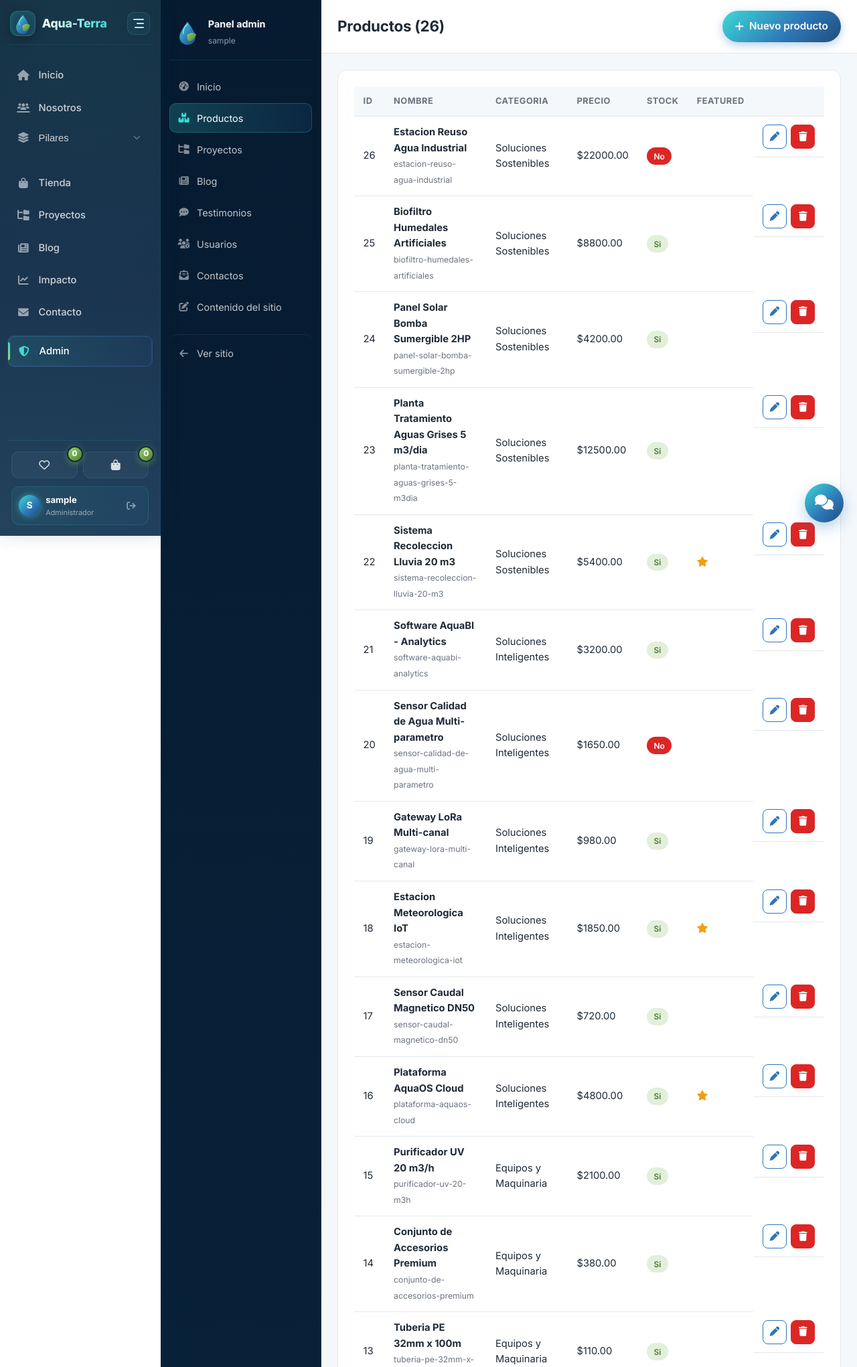
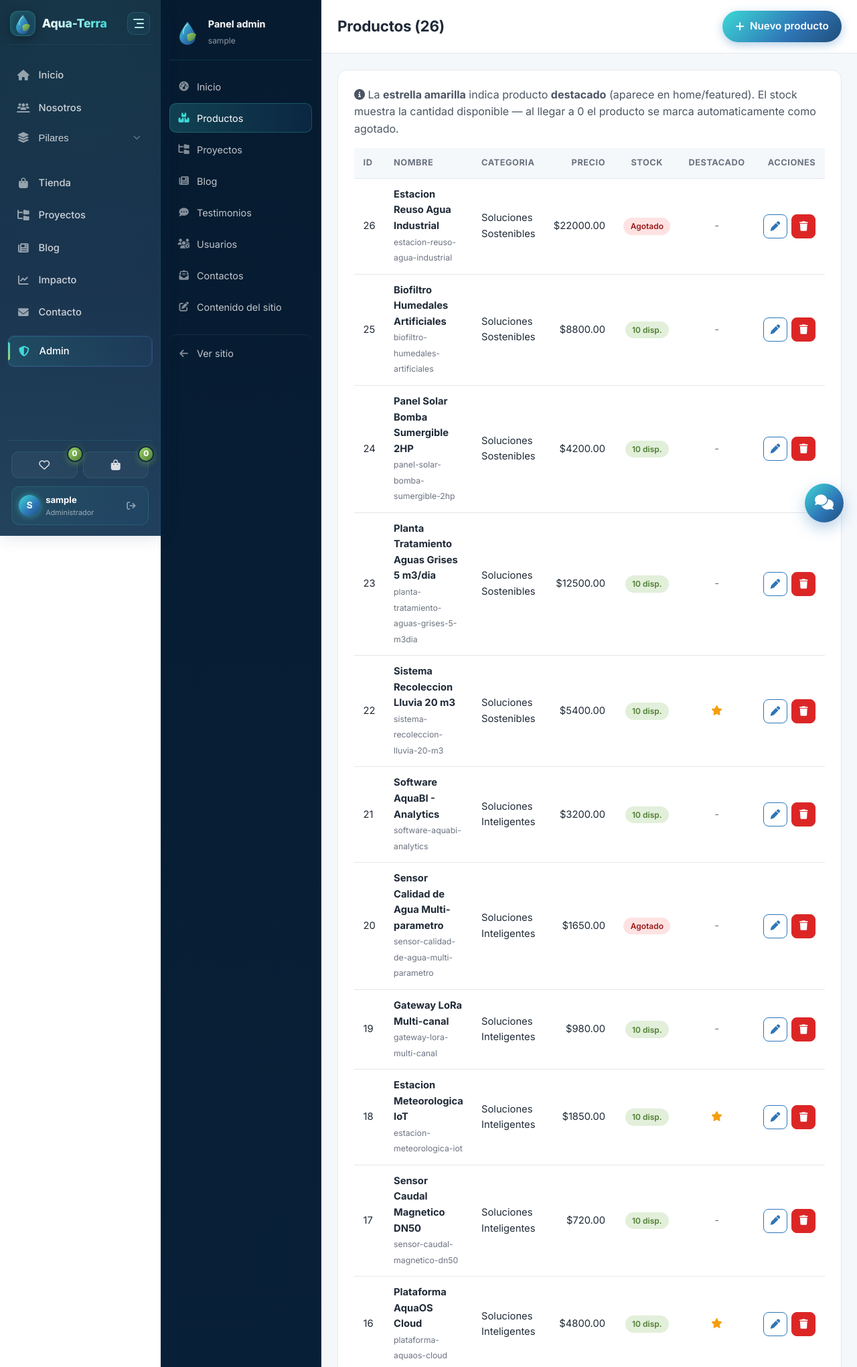
Before and after one commit to Erickkunz/Aqua-terra, a FastAPI app: page /admin/products in a window 1280 px wide. Shown: the top 2041 px of the page at 67% size. Run offline with FastAPI, Linux system fonts and the light colour scheme; the visitor is signed in with stand-in values (Sample User, id 1); data comes from the database, SQL or seed files in the repository; data that the repository does not hold is empty.

Commit message:
Fix admin UI: square icon buttons, click reliability, stock display, account isolation
- Cursor water-waves now disabled on /admin pages so they can't
  interfere with clicks. pointer-events: none enforced on every
  descendant of #aquaCursorRoot.
- All admin tables rewritten with explicit column widths and a real
  row-actions container. Icon buttons are 36x36, z-index 5, with
  pointer-events: auto !important so they always receive clicks.
- Added .btn-danger and .chip-danger utility classes (no more inline
  style="background:#dc2626").
- Product list now shows "{N} disp." when in stock, "Agotado" when
  in_stock=False OR stock_qty=0. Edit page keeps the two in sync:
  setting qty=0 forces in_stock=False regardless of checkbox.
- All save/delete buttons now have explicit type="submit".
- Help banner on /admin/products and /admin/users clarifies that the
  star icon means "destacado" (featured), not "favorito".
- Session is fully cleared on logout, login and register. Cart and
  wishlist no longer leak across accounts on a shared browser.

Co-Authored-By: Claude Opus 4.7 <noreply@anthropic.com>

```diff
--- a/backend/static/css/futuristic.css
+++ b/backend/static/css/futuristic.css
@@ -661,7 +661,7 @@ body.sidebar-collapsed .sidebar-user[data-tip]:hover::after {
 
 /* ---- Compact icon buttons for admin tables ---- */
 .row-actions {
-  display: flex !important;
+  display: inline-flex !important;
   gap: .4rem !important;
   justify-content: flex-end !important;
   align-items: center !important;
@@ -685,10 +685,12 @@ body.sidebar-collapsed .sidebar-user[data-tip]:hover::after {
   line-height: 1 !important;
   border-radius: 8px !important;
   border-width: 1px !important;
+  border-style: solid !important;
   transform: none !important;
   cursor: pointer !important;
   position: relative !important;
   z-index: 5 !important;
+  pointer-events: auto !important;
 }
 .row-actions .btn-sm:hover {
   transform: translateY(-1px) !important;
@@ -696,6 +698,25 @@ body.sidebar-collapsed .sidebar-user[data-tip]:hover::after {
 }
 .row-actions .btn-sm i { line-height: 1; }
 .admin-table td { vertical-align: middle !important; }
+
+/* danger button */
+.btn-danger {
+  background: #dc2626 !important;
+  color: #fff !important;
+  border-color: #dc2626 !important;
+}
+.btn-danger:hover { background: #b91c1c !important; border-color: #b91c1c !important; }
+
+/* danger chip */
+.chip-danger {
+  background: #fee2e2 !important;
+  color: #991b1b !important;
+}
+
+/* Force admin pages above the cursor canvas just in case */
+.admin-page, .admin-main, .admin-card, .admin-table, .admin-table * {
+  position: relative;
+}
 
 .cats-grid {
   display: grid;
--- a/backend/static/js/cursor-waves.js
+++ b/backend/static/js/cursor-waves.js
@@ -22,11 +22,14 @@
     const css = document.createElement('style');
     css.id = 'aquaCursorStyles';
     css.textContent = `
+      #aquaCursorRoot,
+      #aquaCursorRoot * {
+        pointer-events: none !important;
+      }
       #aquaCursorRoot {
         position: fixed !important;
         top: 0 !important; left: 0 !important;
         width: 100vw !important; height: 100vh !important;
-        pointer-events: none !important;
         z-index: 2147483646 !important;
         overflow: hidden !important;
       }
@@ -167,12 +170,13 @@
     }
     requestAnimationFrame(tick);
 
-    // Keep root last child of body (defensive)
-    setInterval(() => {
-      if (document.body.lastElementChild !== root) {
-        document.body.appendChild(root);
-      }
-    }, 2000);
+    // Disable on admin pages to keep the UI 100% predictable
+    if (location.pathname.startsWith('/admin')) {
+      root.remove();
+      css.remove();
+      console.log('[Aqua waves] hidden on admin pages');
+      return;
+    }
 
     // ===== Auto-spawn 5 big waves at center on load =====
     let testN = 0;
--- a/backend/templates/admin/product_form.html
+++ b/backend/templates/admin/product_form.html
@@ -46,7 +46,7 @@
 
   <div class="flex-between">
     <a href="/admin/products" class="btn btn-ghost"><i class="fa-solid fa-arrow-left"></i> Volver</a>
-    <button class="btn btn-primary btn-glow"><i class="fa-solid fa-save"></i> Guardar</button>
+    <button type="submit" class="btn btn-primary btn-glow"><i class="fa-solid fa-save"></i> Guardar</button>
   </div>
 </form>
 {% endblock %}
--- a/backend/templates/admin/products.html
+++ b/backend/templates/admin/products.html
@@ -7,11 +7,22 @@
 
 {% block admin_content %}
 <div class="admin-card">
+  <p class="admin-help" style="margin-bottom:1rem">
+    <i class="fa-solid fa-circle-info"></i>
+    La <strong>estrella amarilla</strong> indica producto <strong>destacado</strong> (aparece en home/featured).
+    El stock muestra la cantidad disponible — al llegar a 0 el producto se marca automaticamente como agotado.
+  </p>
   <div class="admin-table-wrap">
     <table class="admin-table">
       <thead>
         <tr>
-          <th>ID</th><th>Nombre</th><th>Categoria</th><th>Precio</th><th>Stock</th><th>Featured</th><th></th>
+          <th style="width:60px">ID</th>
+          <th>Nombre</th>
+          <th>Categoria</th>
+          <th style="width:110px;text-align:right">Precio</th>
+          <th style="width:110px;text-align:center">Stock</th>
+          <th style="width:80px;text-align:center" title="Marcado como destacado">Destacado</th>
+          <th style="width:110px;text-align:right">Acciones</th>
         </tr>
       </thead>
       <tbody>
@@ -20,14 +31,32 @@
           <td>{{ p.id }}</td>
           <td><strong>{{ p.name }}</strong><br><small class="muted">{{ p.slug }}</small></td>
           <td>{{ p.category.name if p.category else '-' }}</td>
-          <td>${{ '%.2f' % p.price }}</td>
-          <td>{% if p.in_stock %}<span class="chip chip-success">Si</span>{% else %}<span class="chip" style="background:#dc2626">No</span>{% endif %}</td>
-          <td>{% if p.is_featured %}<i class="fa-solid fa-star" style="color:#F59E0B"></i>{% endif %}</td>
-          <td class="row-actions">
-            <a href="/admin/products/{{ p.id }}/edit" class="btn btn-sm btn-outline"><i class="fa-solid fa-pen"></i></a>
-            <form method="post" action="/admin/products/{{ p.id }}/delete" onsubmit="return confirm('Eliminar producto {{ p.name }}?')" style="display:inline">
-              <button class="btn btn-sm" style="background:#dc2626;color:#fff;border-color:#dc2626"><i class="fa-solid fa-trash"></i></button>
-            </form>
+          <td style="text-align:right">${{ '%.2f' % p.price }}</td>
+          <td style="text-align:center">
+            {% if p.in_stock and p.stock_qty > 0 %}
+              <span class="chip chip-success">{{ p.stock_qty }} disp.</span>
+            {% else %}
+              <span class="chip chip-danger">Agotado</span>
+            {% endif %}
+          </td>
+          <td style="text-align:center">
+            {% if p.is_featured %}
+              <i class="fa-solid fa-star" style="color:#F59E0B" title="Producto destacado"></i>
+            {% else %}
+              <span class="muted">-</span>
+            {% endif %}
+          </td>
+          <td>
+            <div class="row-actions">
+              <a href="/admin/products/{{ p.id }}/edit" class="btn btn-sm btn-outline" title="Editar">
+                <i class="fa-solid fa-pen"></i>
+              </a>
+              <form method="post" action="/admin/products/{{ p.id }}/delete" onsubmit="return confirm('Eliminar producto {{ p.name }}?')">
+                <button type="submit" class="btn btn-sm btn-danger" title="Eliminar">
+                  <i class="fa-solid fa-trash"></i>
+                </button>
+              </form>
+            </div>
           </td>
         </tr>
         {% endfor %}
@@ -44,7 +73,7 @@
       <strong>{{ c.name }}</strong>
       <small class="muted">{{ c.slug }} - {{ c.products|length }} prods</small>
       <form method="post" action="/admin/categories/{{ c.id }}/delete" onsubmit="return confirm('Eliminar categoria {{ c.name }} (incluye {{ c.products|length }} productos)?')">
-        <button class="btn btn-sm btn-ghost"><i class="fa-solid fa-trash"></i></button>
+        <button type="submit" class="btn btn-sm btn-ghost"><i class="fa-solid fa-trash"></i></button>
       </form>
     </div>
     {% endfor %}
@@ -58,7 +87,7 @@
         <label>Icono (fontawesome) <input type="text" name="icon" value="droplet"></label>
       </div>
       <label>Descripcion <input type="text" name="description"></label>
-      <button class="btn btn-primary">Crear categoria</button>
+      <button type="submit" class="btn btn-primary">Crear categoria</button>
     </form>
   </details>
 </div>
--- a/backend/templates/base.html
+++ b/backend/templates/base.html
@@ -14,10 +14,10 @@
   <link rel="stylesheet" href="https://unpkg.com/leaflet@1.9.4/dist/leaflet.css" />
   <link rel="stylesheet" href="https://cdn.jsdelivr.net/npm/@fortawesome/fontawesome-free@6.5.2/css/all.min.css" />
   <link rel="icon" type="image/svg+xml" href="/static/img/favicon.svg" />
-  <link rel="stylesheet" href="/static/css/style.css?v=17" />
-  <link rel="stylesheet" href="/static/css/responsive.css?v=17" />
-  <link rel="stylesheet" href="/static/css/animations.css?v=17" />
-  <link rel="stylesheet" href="/static/css/futuristic.css?v=17" />
+  <link rel="stylesheet" href="/static/css/style.css?v=18" />
+  <link rel="stylesheet" href="/static/css/responsive.css?v=18" />
+  <link rel="stylesheet" href="/static/css/animations.css?v=18" />
+  <link rel="stylesheet" href="/static/css/futuristic.css?v=18" />
   {% block head_extra %}{% endblock %}
 </head>
 <body>
@@ -45,11 +45,11 @@
   <script src="https://cdn.jsdelivr.net/npm/aos@2.3.4/dist/aos.js"></script>
   <script src="https://cdn.jsdelivr.net/npm/chart.js@4.4.4/dist/chart.umd.min.js"></script>
   <script src="https://unpkg.com/leaflet@1.9.4/dist/leaflet.js"></script>
-  <script src="/static/js/api.js?v=17"></script>
-  <script src="/static/js/main.js?v=17"></script>
-  <script src="/static/js/cursor-waves.js?v=17"></script>
-  <script src="/static/js/chat-widget.js?v=17" defer></script>
-  <script src="/static/js/smooth-ux.js?v=17"></script>
+  <script src="/static/js/api.js?v=18"></script>
+  <script src="/static/js/main.js?v=18"></script>
+  <script src="/static/js/cursor-waves.js?v=18"></script>
+  <script src="/static/js/chat-widget.js?v=18" defer></script>
+  <script src="/static/js/smooth-ux.js?v=18"></script>
   {% block scripts %}{% endblock %}
 </body>
 </html>
```
Also changed, not shown: backend/routes/admin.py (+5 -2 lines), backend/routes/auth.py (+9 -3 lines), backend/templates/admin/posts.html (+17 -6 lines), backend/templates/admin/projects.html (+23 -9 lines), backend/templates/admin/testimonials.html (+7 -5 lines), backend/templates/admin/users.html (+29 -11 lines).
